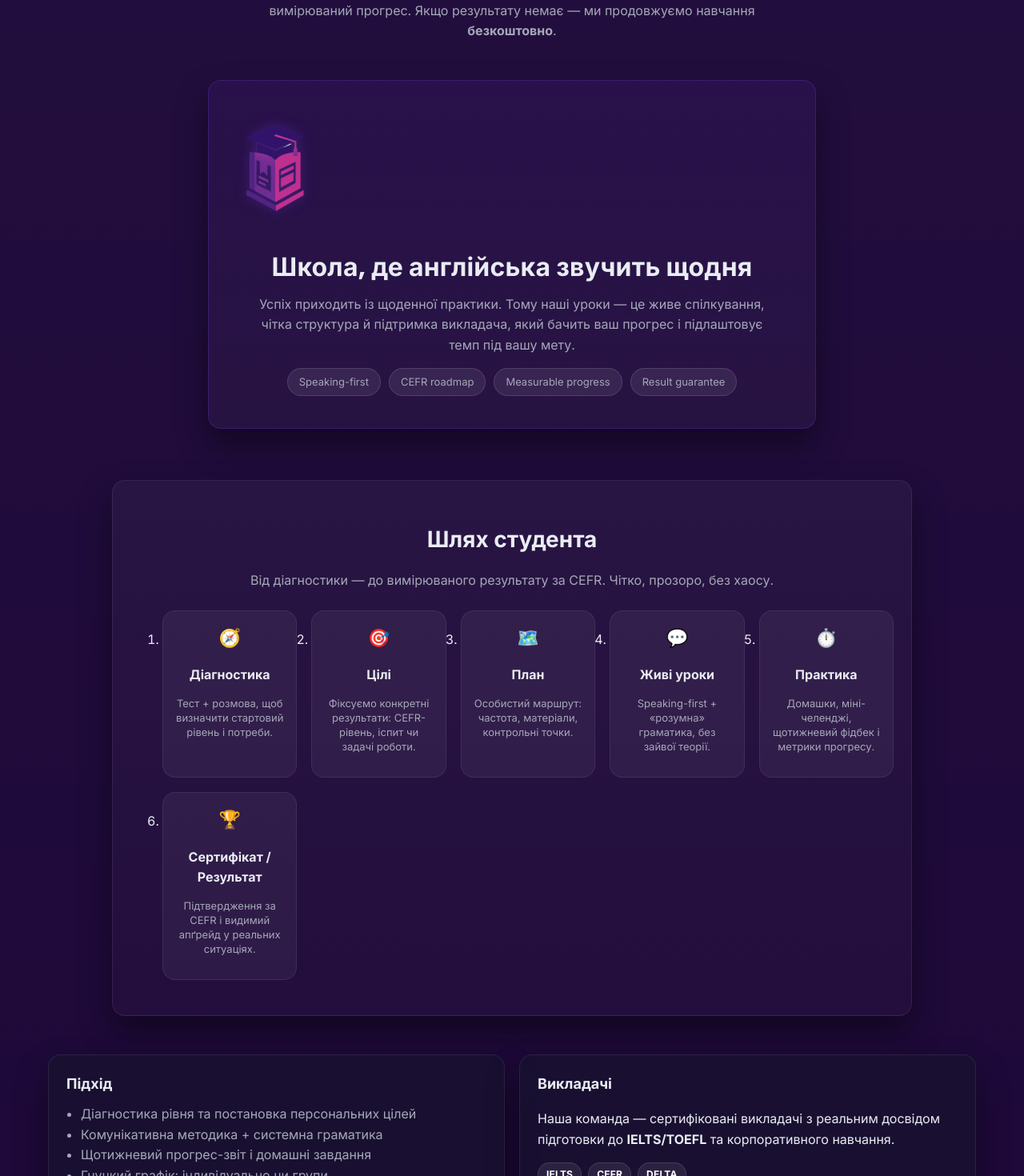
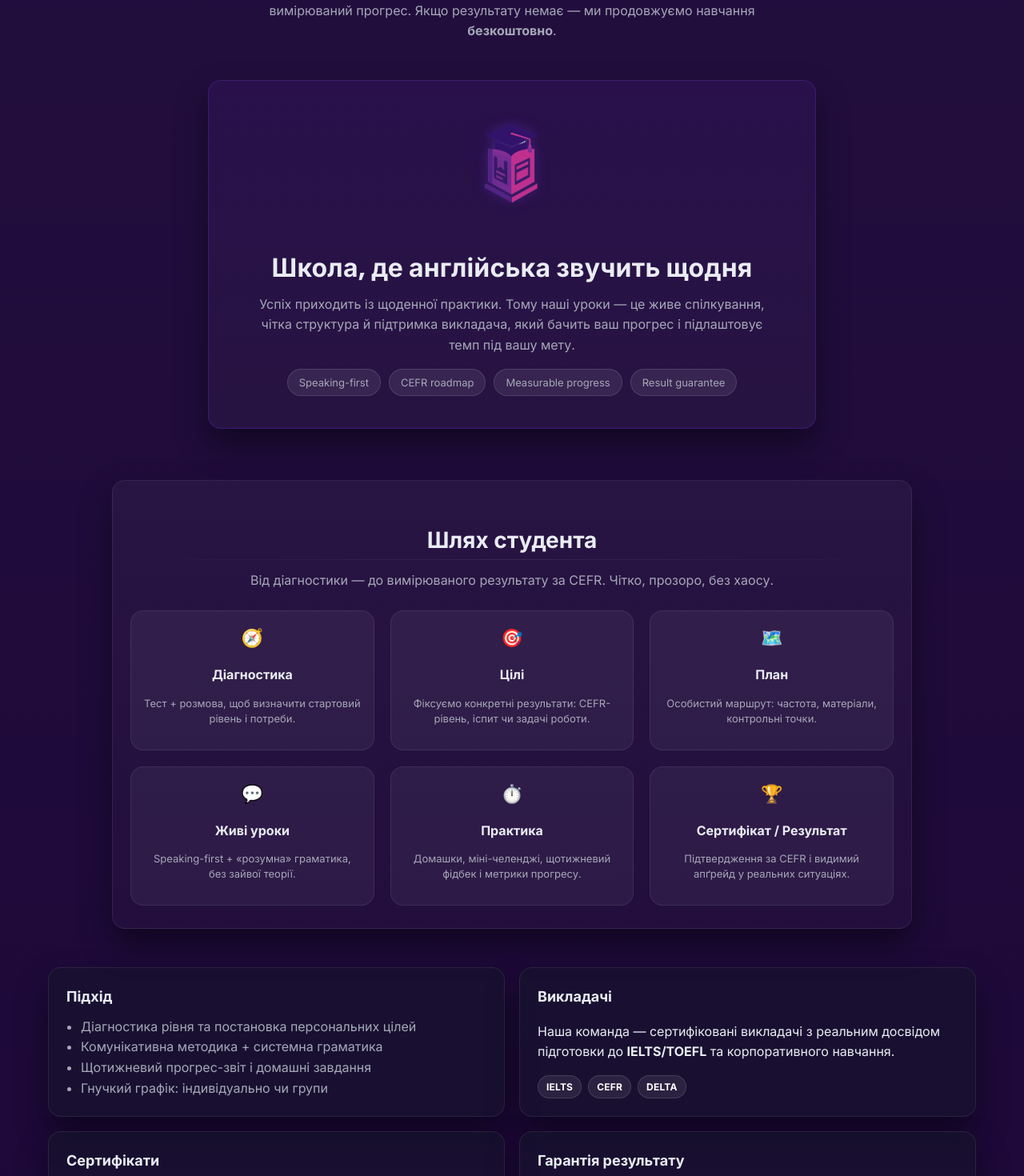
Before and after one commit to Ivan2330/english_app_info, a React (Vite) app in the folder frontend/: page /about in a window 1280 px wide. Shown: the part 311-1781 px from the top of the page at 80% size. Built offline with nearby package versions, Linux system fonts and the light colour scheme; no server answers.

Commit message:
another view of about page

```diff
--- a/frontend/src/pages/About.jsx
+++ b/frontend/src/pages/About.jsx
@@ -51,7 +51,7 @@ export default function About() {
             Від діагностики — до вимірюваного результату за CEFR. Чітко, прозоро, без хаосу.
           </p>
 
-          <ol className="about__steps-list">
+          <ul className="about__steps-list" role="list">
             <li className="about__step">
               <div className="about__step-icon">🧭</div>
               <h3>Діагностика</h3>
@@ -87,7 +87,7 @@ export default function About() {
               <h3>Сертифікат / Результат</h3>
               <p>Підтвердження за CEFR і видимий апґрейд у реальних ситуаціях.</p>
             </li>
-          </ol>
+          </ul>
         </section>
 
         {/* 2-col content */}
--- a/frontend/styles/about.css
+++ b/frontend/styles/about.css
@@ -3,19 +3,18 @@
   background: linear-gradient(180deg, rgba(255, 255, 255, .03), rgba(255, 255, 255, 0));
 }
 
+/* HERO */
 .about__hero {
   text-align: center;
   max-width: 900px;
   margin: 0 auto var(--space-6);
 }
-
 .about__title {
   margin: 8px 0 10px;
   font-family: Poppins, Inter, sans-serif;
   font-size: clamp(26px, 3.6vw, 40px);
   letter-spacing: .2px;
 }
-
 .about__lead {
   margin: 0 auto;
   color: var(--muted);
@@ -34,14 +33,17 @@
   box-shadow: var(--shadow-lg);
   animation: fadeIn 0.6s ease both;
 }
-
+.about__brand-logo {
+  display: flex;
+  justify-content: center;
+  align-items: center;
+}
 .about__brand-logo img {
-  width: 120px;
+  width: 110px;
   height: auto;
-  margin-bottom: 12px;
+  margin: 0 auto 12px;
   filter: drop-shadow(0 0 8px rgba(124, 58, 237, 0.3));
 }
-
 .about__brand-title {
   font-family: Poppins, Inter, sans-serif;
   font-size: clamp(22px, 2.8vw, 32px);
@@ -49,21 +51,18 @@
   font-weight: 700;
   letter-spacing: 0.2px;
 }
-
 .about__brand-text {
   color: var(--muted);
   max-width: 65ch;
   margin: 0 auto 16px;
   line-height: 1.6;
 }
-
 .about__brand-tags {
   display: flex;
   flex-wrap: wrap;
   justify-content: center;
   gap: 10px;
 }
-
 .about__brand-tags span {
   background: rgba(255, 255, 255, 0.08);
   border: 1px solid rgba(255, 255, 255, 0.12);
@@ -74,7 +73,6 @@
   white-space: nowrap;
   transition: transform 0.2s ease, background 0.2s ease, border-color 0.2s ease;
 }
-
 .about__brand-tags span:hover {
   transform: translateY(-1px);
   background: rgba(124, 58, 237, 0.22);
@@ -92,24 +90,38 @@
   box-shadow: var(--shadow-lg);
   max-width: 1000px;
   text-align: center;
+  position: relative;
 }
-
 .about__steps-title {
   font-size: clamp(22px, 2.8vw, 28px);
   font-weight: 700;
   margin-bottom: 6px;
 }
-
 .about__steps-lead {
   color: var(--muted);
   margin-bottom: 24px;
 }
 
+/* 3×2 сітка, без номерів */
 .about__steps-list {
+  list-style: none;
+  padding: 0;
+  margin: 0;
   display: grid;
-  grid-template-columns: repeat(auto-fit, minmax(140px, 1fr));
-  gap: 18px;
-  counter-reset: step;
+  grid-template-columns: repeat(3, minmax(220px, 1fr));
+  gap: 20px;
+}
+/* декоративна лінія (опційно) */
+.about__steps-list::before {
+  content: "";
+  position: absolute;
+  left: 24px;
+  right: 24px;
+  top: 98px;
+  height: 1px;
+  background: linear-gradient(90deg,
+    rgba(255,255,255,0), rgba(255,255,255,0.08), rgba(255,255,255,0));
+  pointer-events: none;
 }
 
 .about__step {
@@ -119,30 +131,27 @@
   background: rgba(255,255,255,.05);
   border: 1px solid rgba(255,255,255,.08);
   box-shadow: var(--shadow-md);
-  transition: transform .2s ease, background .2s ease;
+  transition: transform .2s ease, background .2s ease, border-color .2s ease;
+  min-height: 152px;
 }
-
 .about__step:hover {
   transform: translateY(-2px);
   background: rgba(124,58,237,.12);
   border-color: rgba(124,58,237,.25);
 }
-
 .about__step-icon {
   font-size: 22px;
   margin-bottom: 8px;
 }
-
 .about__step h3 {
   font-size: 16px;
   font-weight: 700;
   margin-bottom: 4px;
 }
-
 .about__step p {
   font-size: 13px;
   color: var(--muted);
-  line-height: 1.4;
+  line-height: 1.45;
 }
 
 /* GRID CONTENT */
@@ -151,7 +160,6 @@
   grid-template-columns: 1fr 1fr;
   gap: 18px;
 }
-
 .about__card {
   padding: 22px;
   border-radius: var(--radius);
@@ -159,25 +167,21 @@
   border: 1px solid rgba(255, 255, 255, .08);
   box-shadow: var(--shadow-lg);
 }
-
 .about__card h3 {
   margin: 0 0 8px;
   font-size: 18px;
   font-weight: 800;
 }
-
 .about__list {
   margin: 10px 0 0;
   padding-left: 18px;
   color: var(--muted);
 }
-
 .about__badges {
   display: flex;
   gap: 8px;
   margin-top: 10px;
 }
-
 .about__badges .badge {
   background: rgba(255, 255, 255, .08);
   border: 1px solid rgba(255, 255, 255, .12);
@@ -195,24 +199,20 @@
   border: 1px solid rgba(139, 92, 246, .35);
   box-shadow: var(--shadow-lg);
 }
-
 .about__g-content h3 {
   margin: 0 0 6px;
   font-size: clamp(20px, 2.4vw, 28px);
 }
-
 .about__g-content p {
   margin: 0;
   color: var(--muted);
 }
-
 .about__g-stats {
   display: flex;
   justify-content: flex-end;
   gap: 18px;
   flex-wrap: wrap;
 }
-
 .about__g-stats > div {
   min-width: 140px;
   text-align: center;
@@ -221,33 +221,37 @@
   border-radius: 12px;
   padding: 12px;
 }
-
 .about__g-stats strong {
   display: block;
   font-size: 24px;
   font-weight: 900;
   font-family: Poppins, Inter, sans-serif;
 }
-
 .about__g-stats span {
   color: var(--muted);
   font-size: 12px;
 }
 
 /* RESPONSIVE */
+@media (max-width: 1024px) {
+  .about__steps-list {
+    grid-template-columns: repeat(2, minmax(200px, 1fr));
+  }
+}
 @media (max-width: 900px) {
   .about__grid { grid-template-columns: 1fr; }
   .about__guarantee { grid-template-columns: 1fr; }
   .about__g-stats { justify-content: flex-start; }
 }
-
 @media (max-width: 600px) {
   .about__brand { padding: 30px 18px; }
   .about__brand-logo img { width: 92px; }
+  .about__steps-list { grid-template-columns: 1fr; }
+  .about__steps-list::before { display: none; }
 }
 
 /* Animation */
 @keyframes fadeIn {
   from { opacity: 0; transform: translateY(16px); }
-  to { opacity: 1; transform: translateY(0); }
+  to   { opacity: 1; transform: translateY(0); }
 }
```
